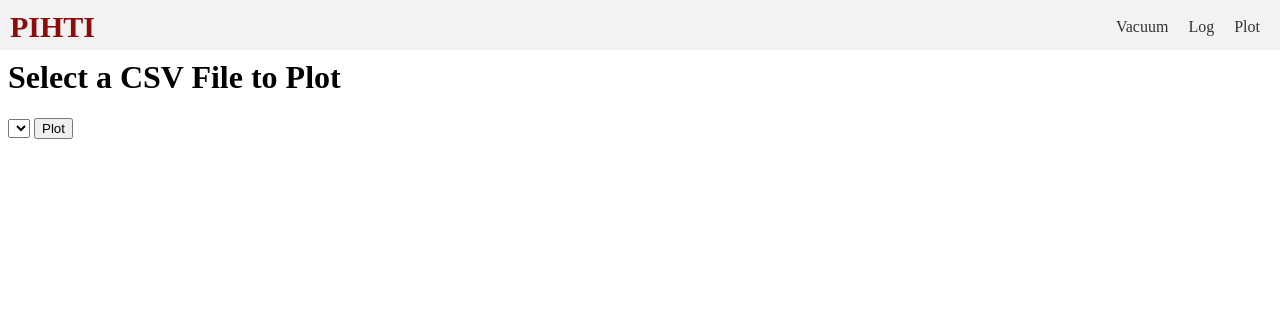
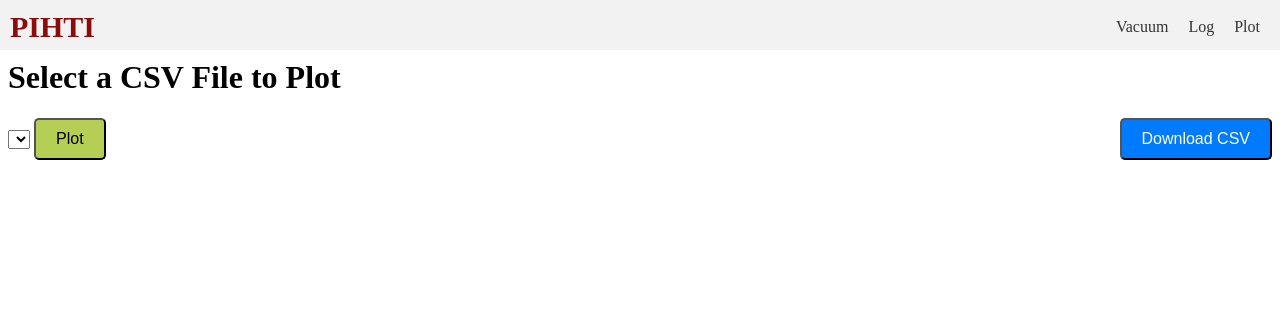
Before and after one commit to queezz/pihtivacuum, a Flask app: template templates/plasmaplots.html in a window 1280 px wide. Shown: the top 310 px of the page. Run offline with Flask 3, Linux system fonts and the light colour scheme; the template is opened without the code that fills it, so the values that code supplies are empty; some libraries are stand-ins or nearby versions.

Commit message:
add: download control unit csv button

```diff
--- a/server.py
+++ b/server.py
@@ -1,4 +1,5 @@
-from flask import Flask, request, jsonify, send_from_directory,render_template,send_file
+from flask import Flask, request, jsonify, send_from_directory
+from flask import render_template,send_file
 from flask_cors import CORS
 from datetime import datetime
 import os, json, csv
@@ -166,8 +167,22 @@ def serve_config():
 # MARK: Plotly
 @app.route('/plasmaplots')
 def plasmaplots():
-    # Get list of CSV files
     files = [f for f in os.listdir(load_settings()) if f.endswith('.csv')]
+
+    # Assuming file format: cu_YYYYMMDD_HHMMSS.csv
+    def parse_datetime_from_filename(fname):
+        # Extract 'YYYYMMDD_HHMMSS'
+        # Filename structure: cu_20230509_174857.csv
+        # Positions:          012345678901234567890
+        #                    cu_20230509_174857.csv
+        # datetime substring:    20230509_174857
+        datetime_str = fname[3:3+15]
+        # Parse datetime
+        return datetime.strptime(datetime_str, "%Y%m%d_%H%M%S")
+
+    # Sort files by parsed datetime
+    files.sort(key=parse_datetime_from_filename, reverse=True)  # reverse=True for newest first
+
     return render_template('plasmaplots.html', files=files)
 
 @app.route('/plot', methods=['POST','GET'])
@@ -181,18 +196,6 @@ def plot_file():
 
     plot_html = generate_plot_html(df, ['Ip_c'],['Pu_c','Pd_c','Bu_c'])
     return jsonify(plot=plot_html)
-
-
-def simple_plot():
-    columns_to_plot = ['Ip_c', 'Pu_c','Pd_c','Bu_c']
-    fig = px.line(df, x='date', y=columns_to_plot)  # Adjust columns as needed
-    fig.update_layout(
-        xaxis_title="Date",
-        yaxis_title="Signals",
-        legend_title="Signal Types",
-    )
-
-    return pio.to_html(fig, full_html=False)
 
 
 def generate_plot_html(df,columns_lin, columns_log):
@@ -236,6 +239,18 @@ def get_cu_columns(file_path):
                 break
     return columns
 
+@app.route('/download_controlunit_csv', methods=['GET'])
+def download_controlunit_csv():
+    file_name = request.args.get('file')
+    if not file_name:
+        return "No file specified", 400
+
+    file_path = os.path.join(load_settings(), file_name)
+
+    if not os.path.isfile(file_path):
+        return "File not found", 404
+
+    return send_file(file_path, as_attachment=True, download_name=file_name)
 
 
 if __name__ == '__main__':
--- a/static/css/styles.css
+++ b/static/css/styles.css
@@ -68,6 +68,34 @@
     background-color: #004085;
     /* Even darker blue when pressed */
 }
+
+.btn-plot {
+    display: inline-block;
+    padding: 10px 20px;
+    background-color: #b4cf53;
+    color: rgb(0, 0, 0);
+    text-align: center;
+    text-decoration: none;
+    border-radius: 5px;
+    font-size: 16px;
+    cursor: pointer;
+    transition: background-color 0.3s ease;
+}
+
+.btn-plot:hover {
+    background-color: #91a743;
+}
+
+.btn-plot:focus {
+    outline: none;
+    box-shadow: 0 0 5px rgba(0, 123, 255, 0.5);
+}
+
+.btn-plot:active {
+    background-color: #004085;
+}
+
+
 
 /* Logs Table */
 table {
--- a/templates/plasmaplots.html
+++ b/templates/plasmaplots.html
@@ -4,15 +4,17 @@
 
 {% block content %}
 <h1>Select a CSV File to Plot</h1>
-<form id="fileForm">
-    <select name="file" id="fileDropdown">
-        {% for file in files %}
-        <option value="{{ file }}">{{ file }}</option>
-        {% endfor %}
-    </select>
-    <button type="submit">Plot</button>
+<form id="fileForm" style="display: flex; justify-content: space-between; align-items: center;">
+    <div>
+        <select name="file" id="fileDropdown">
+            {% for file in files %}
+            <option value="{{ file }}">{{ file }}</option>
+            {% endfor %}
+        </select>
+        <button type="submit" class="btn-plot">Plot</button>
+    </div>
+    <button type="button" id="downloadBtn" class="btn-download">Download CSV</button>
 </form>
-
 <div id="plotArea"></div>
 <div id="loading-overlay" style="display: none;">
     <div class="spinner"></div>
@@ -22,6 +24,7 @@
 
 {% block extra_js %}
 <script src="https://code.jquery.com/jquery-3.6.0.min.js"></script>
+<script src="https://cdn.plot.ly/plotly-latest.min.js"></script>
 <script>
     $(document).ready(function () {
         // On page load, pre-select the last file if it exists
@@ -57,6 +60,17 @@
                 }
             });
         }
+
+        // Download button handling
+        $('#downloadBtn').on('click', function () {
+            const selectedFile = $('#fileDropdown').val();
+            if (!selectedFile) {
+                alert('No file selected.');
+                return;
+            }
+            window.location.href = '/download_controlunit_csv?file=' + encodeURIComponent(selectedFile);
+
+        });
     });
 </script>
 {% endblock %}
```
Also changed, not shown: 1 other file.
